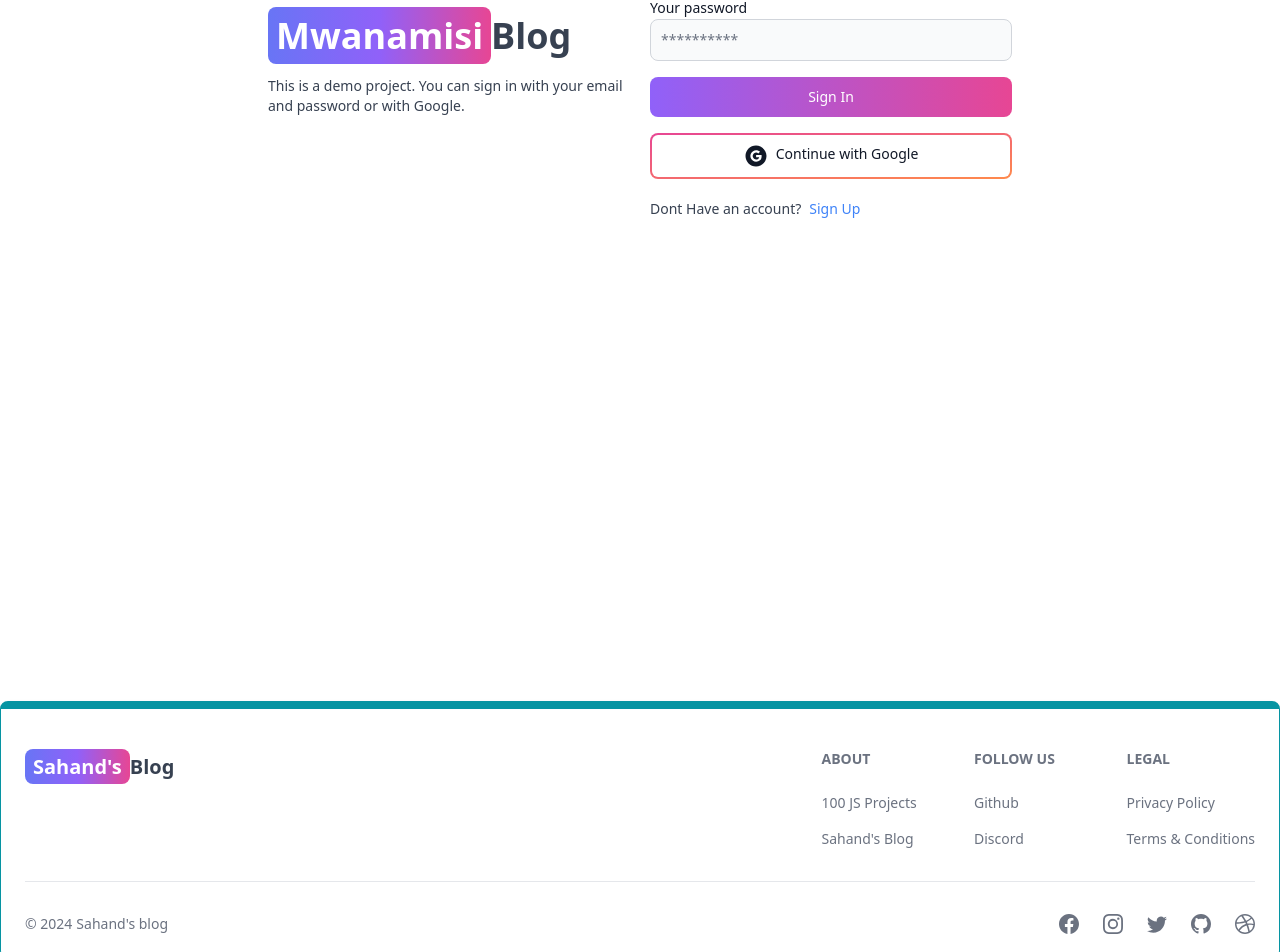
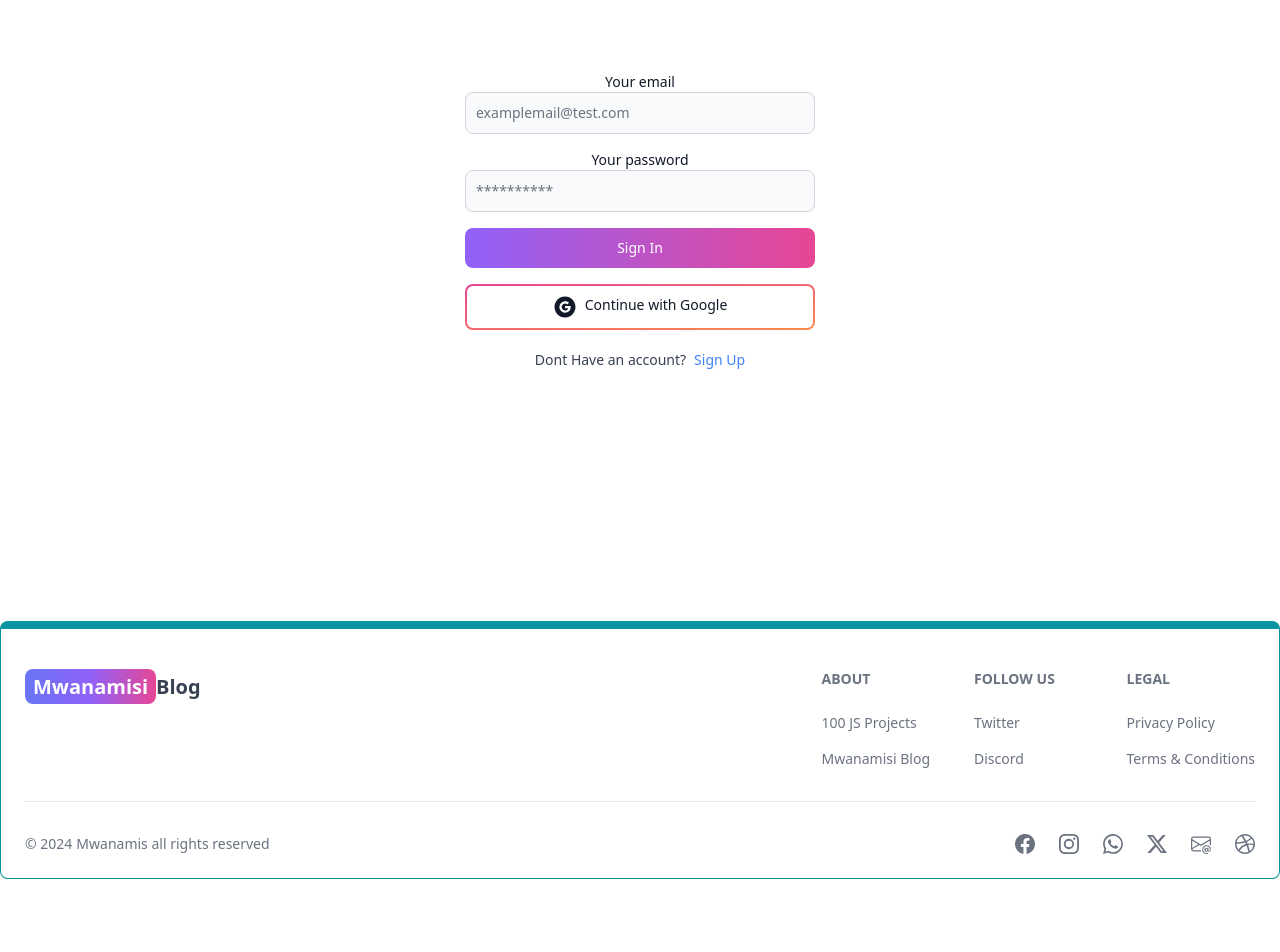
Before and after one commit to ABUJARIRY123/firebase, a React (Vite) app in the folder client/: page /sign-in in a window 1280 px wide. Shown: the part 243-1195 px from the top of the page. After the commit the page ends 1122 px from the top, so only its background shows below. Built offline with nearby package versions, Linux system fonts and the light colour scheme.

Commit message:
positioning of sin up and sign in form

```diff
--- a/client/src/components/DashSidebar.jsx
+++ b/client/src/components/DashSidebar.jsx
@@ -44,7 +44,7 @@ export default function DashSidebar() {
     <Sidebar className='w-full md:w-56'>
       <Sidebar.Items>
         <Sidebar.ItemGroup className='flex flex-col gap-1'>
-          {currentUser && currentUser.isAdmin && (
+          {currentUser && currentUser.is_admin && (
             <Link to='/dashboard?tab=dash'>
               <Sidebar.Item
                 active={tab === 'dash' || !tab}
@@ -59,14 +59,14 @@ export default function DashSidebar() {
             <Sidebar.Item
               active={tab === 'profile'}
               icon={HiUser}
-              label={currentUser.isAdmin ? 'Admin' : 'User'}
+              label={currentUser.is_admin ? 'Admin' : 'User'}
               labelColor='dark'
               as='div'
             >
               Profile
             </Sidebar.Item>
           </Link>
-          {currentUser.isAdmin && (
+          {currentUser.is_admin && (
             <Link to='/dashboard?tab=posts'>
               <Sidebar.Item
                 active={tab === 'posts'}
@@ -77,7 +77,7 @@ export default function DashSidebar() {
               </Sidebar.Item>
             </Link>
           )}
-          {currentUser.isAdmin && (
+          {currentUser.is_admin && (
             <>
               <Link to='/dashboard?tab=users'>
                 <Sidebar.Item
--- a/client/src/components/Footer.jsx
+++ b/client/src/components/Footer.jsx
@@ -1,6 +1,6 @@
 import { Footer } from 'flowbite-react';
 import { Link } from 'react-router-dom';
-import { BsFacebook, BsInstagram, BsTwitter, BsGithub, BsDribbble } from 'react-icons/bs';
+import { BsFacebook, BsInstagram, BsTwitterX, BsEnvelopeAt, BsWhatsapp,  BsDribbble } from 'react-icons/bs';
 export default function FooterCom() {
   return (
     <Footer container className='border border-t-8 border-teal-500'>
@@ -12,7 +12,7 @@ export default function FooterCom() {
               className='self-center whitespace-nowrap text-lg sm:text-xl font-semibold dark:text-white'
             >
               <span className='px-2 py-1 bg-gradient-to-r from-indigo-500 via-purple-500 to-pink-500 rounded-lg text-white'>
-                Sahand's
+                Mwanamisi
               </span>
               Blog
             </Link>
@@ -22,7 +22,7 @@ export default function FooterCom() {
               <Footer.Title title='About' />
               <Footer.LinkGroup col>
                 <Footer.Link
-                  href='https://www.100jsprojects.com'
+                  href='/'
                   target='_blank'
                   rel='noopener noreferrer'
                 >
@@ -33,7 +33,7 @@ export default function FooterCom() {
                   target='_blank'
                   rel='noopener noreferrer'
                 >
-                  Sahand's Blog
+                  Mwanamisi Blog
                 </Footer.Link>
               </Footer.LinkGroup>
             </div>
@@ -41,11 +41,11 @@ export default function FooterCom() {
               <Footer.Title title='Follow us' />
               <Footer.LinkGroup col>
                 <Footer.Link
-                  href='https://www.github.com/sahandghavidel'
+                  href='/'
                   target='_blank'
                   rel='noopener noreferrer'
                 >
-                  Github
+                  Twitter
                 </Footer.Link>
                 <Footer.Link href='#'>Discord</Footer.Link>
               </Footer.LinkGroup>
@@ -63,14 +63,15 @@ export default function FooterCom() {
         <div className='w-full sm:flex sm:items-center sm:justify-between'>
           <Footer.Copyright
             href='#'
-            by="Sahand's blog"
+            by="Mwanamis all rights reserved"
             year={new Date().getFullYear()}
           />
           <div className="flex gap-6 sm:mt-0 mt-4 sm:justify-center">
             <Footer.Icon href='#' icon={BsFacebook}/>
             <Footer.Icon href='#' icon={BsInstagram}/>
-            <Footer.Icon href='#' icon={BsTwitter}/>
-            <Footer.Icon href='https://github.com/sahandghavidel' icon={BsGithub}/>
+            <Footer.Icon href='#' icon={BsWhatsapp}/>
+            <Footer.Icon href='#' icon={BsTwitterX}/>
+            <Footer.Icon href='/' icon={BsEnvelopeAt}/>
             <Footer.Icon href='#' icon={BsDribbble}/>
 
           </div>
--- a/client/src/components/Header.jsx
+++ b/client/src/components/Header.jsx
@@ -117,6 +117,9 @@ export default function Header() {
         <Navbar.Link active={path === '/about'} as={'div'}>
           <Link to='/about'>About</Link>
         </Navbar.Link>
+        <Navbar.Link active={path === '/blogs'} as={'div'}>
+          <Link to='/blogs'>Blogs</Link>
+        </Navbar.Link>
         <Navbar.Link active={path === '/projects'} as={'div'}>
           <Link to='/projects'>Projects</Link>
         </Navbar.Link>
--- a/client/src/components/OAuth.jsx
+++ b/client/src/components/OAuth.jsx
@@ -34,7 +34,9 @@ export default function OAuth() {
         }
     }
   return (
-    <Button type='button' gradientDuoTone='pinkToOrange' outline onClick={handleGoogleClick}>
+    <Button type='button' gradientDuoTone='pinkToOrange' outline onClick={handleGoogleClick}
+    style={{ width: '350px' }}  // Setting width to 200px
+    >
         <AiFillGoogleCircle className='w-6 h-6 mr-2'/>
         Continue with Google
     </Button>
--- a/client/src/pages/SignIn.jsx
+++ b/client/src/pages/SignIn.jsx
@@ -50,41 +50,27 @@ export default function SignIn() {
     }
   };
   return (
-    <div className='min-h-screen mt-20'>
+    <div className='min-h-screen flex items-center justify-center'>
       <div className='flex p-3 max-w-3xl mx-auto flex-col md:flex-row md:items-center gap-5'>
-        {/* left */}
-        <div className='flex-1'>
-          <Link to='/' className='font-bold dark:text-white text-4xl'>
-            <span className='px-2 py-1 bg-gradient-to-r from-indigo-500 via-purple-500 to-pink-500 rounded-lg text-white'>
-              Mwanamisi
-            </span>
-            Blog
-          </Link>
-          <p className='text-sm mt-5'>
-            This is a demo project. You can sign in with your email and password
-            or with Google.
-          </p>
-        </div>
-        {/* right */}
-
         <div className='flex-1'>
           <form className='flex flex-col gap-4' onSubmit={handleSubmit}>
-            <div>
-              <Label value='Your email' />
+            <div >
+              <Label className='flex items-center justify-center' value='Your email' />
               <TextInput
                 type='email'
-                placeholder='name@company.com'
+                placeholder='examplemail@test.com'
                 id='email'
                 onChange={handleChange}
               />
             </div>
             <div>
-              <Label value='Your password' />
+              <Label className='flex items-center justify-center' value='Your password' />
               <TextInput
                 type='password'
                 placeholder='**********'
                 id='password'
                 onChange={handleChange}
+
               />
             </div>
             <Button
@@ -100,10 +86,11 @@ export default function SignIn() {
               ) : (
                 'Sign In'
               )}
+
             </Button>
             <OAuth />
           </form>
-          <div className='flex gap-2 text-sm mt-5'>
+          <div className='flex gap-2 text-sm mt-5 items-center justify-center'>
             <span>Dont Have an account?</span>
             <Link to='/sign-up' className='text-blue-500'>
               Sign Up
--- a/client/src/pages/SignUp.jsx
+++ b/client/src/pages/SignUp.jsx
@@ -38,27 +38,12 @@ export default function SignUp() {
     }
   };
   return (
-    <div className='min-h-screen mt-20'>
+    <div className='min-h-screen flex items-center justify-center'>
       <div className='flex p-3 max-w-3xl mx-auto flex-col md:flex-row md:items-center gap-5'>
-        {/* left */}
-        <div className='flex-1'>
-          <Link to='/' className='font-bold dark:text-white text-4xl'>
-            <span className='px-2 py-1 bg-gradient-to-r from-indigo-500 via-purple-500 to-pink-500 rounded-lg text-white'>
-              Mwanamisi
-            </span>
-            Blog
-          </Link>
-          <p className='text-sm mt-5'>
-            This is a demo project. You can sign up with your email and password
-            or with Google.
-          </p>
-        </div>
-        {/* right */}
-
         <div className='flex-1'>
           <form className='flex flex-col gap-4' onSubmit={handleSubmit}>
             <div>
-              <Label value='Your username' />
+              <Label className='flex items-center justify-center'  value='Your username' />
               <TextInput
                 type='text'
                 placeholder='Username'
@@ -67,7 +52,7 @@ export default function SignUp() {
               />
             </div>
             <div>
-              <Label value='Your email' />
+              <Label className='flex items-center justify-center'  value='Your email' />
               <TextInput
                 type='email'
                 placeholder='name@company.com'
@@ -76,7 +61,7 @@ export default function SignUp() {
               />
             </div>
             <div>
-              <Label value='Your password' />
+              <Label className='flex items-center justify-center'  value='Your password' />
               <TextInput
                 type='password'
                 placeholder='Password'
@@ -100,7 +85,7 @@ export default function SignUp() {
             </Button>
             <OAuth />
           </form>
-          <div className='flex gap-2 text-sm mt-5'>
+          <div  className='flex gap-2 text-sm mt-5 items-center justify-center'>
             <span>Have an account?</span>
             <Link to='/sign-in' className='text-blue-500'>
               Sign In
```
